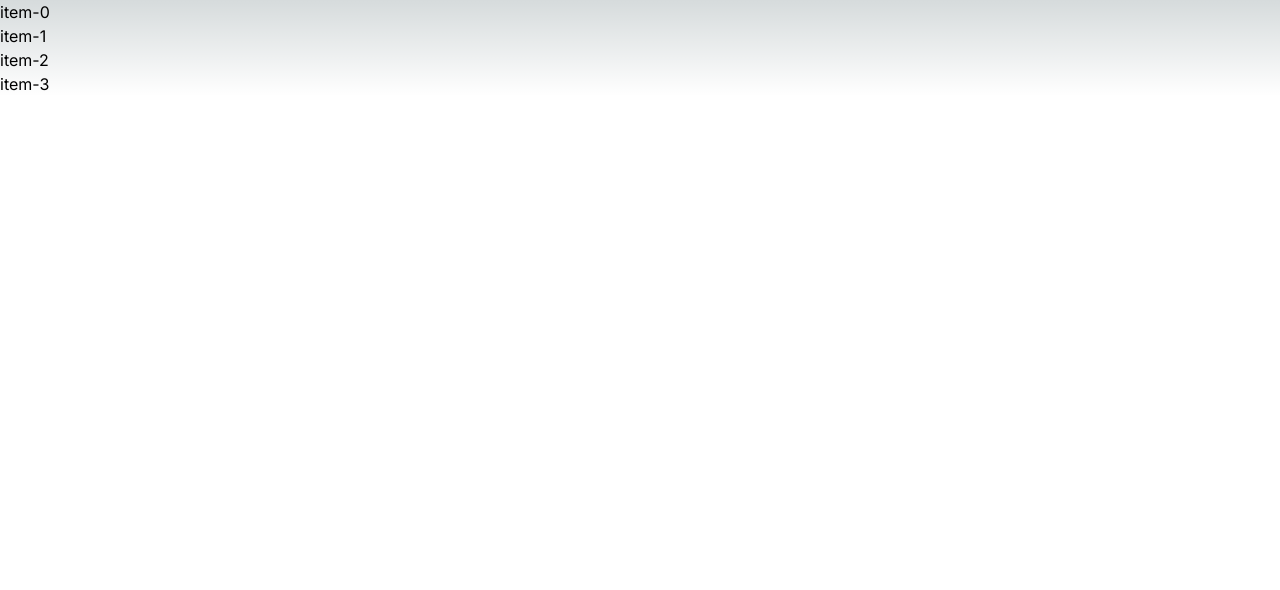
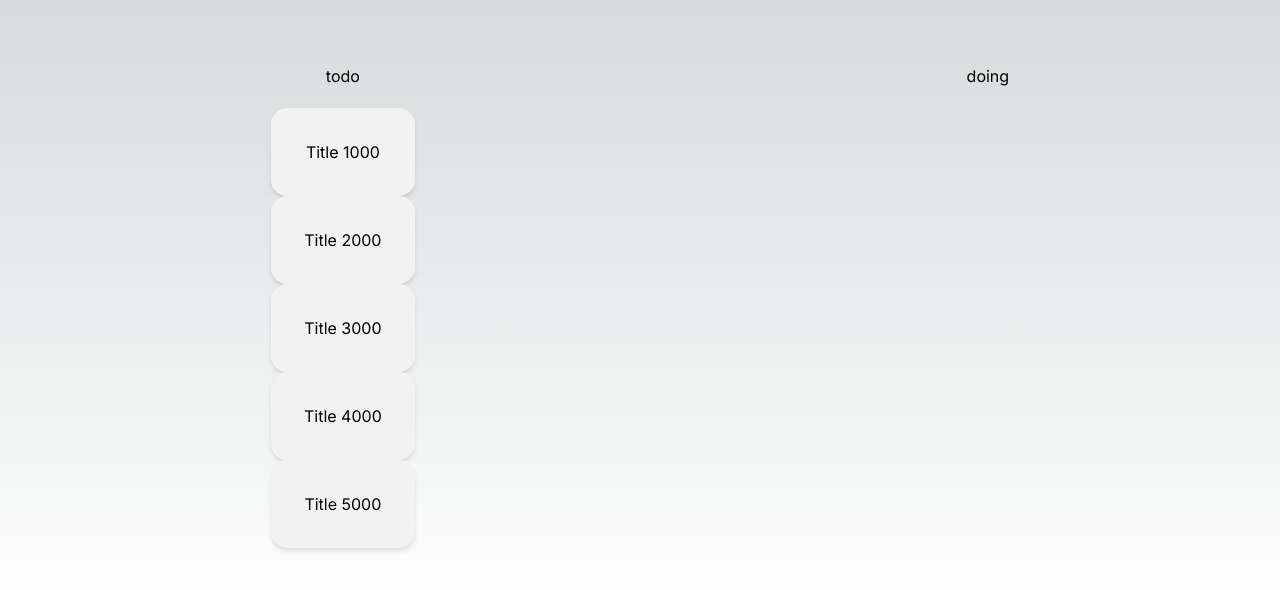
Before and after one commit to oluzr/kanban, a Next.js app: page / in a window 1280 px wide. Shown: the top 590 px of the page. Built offline with nearby package versions, Linux system fonts and the light colour scheme.

Commit message:
:construction: Feat : kanban 컴포넌트 재구조화
컴포넌트 수정

```diff
--- a/src/app/_component/Card.tsx
+++ b/src/app/_component/Card.tsx
@@ -1,11 +1,11 @@
 "use client";
+import { TodoItem } from "@/types/types";
 import React from "react";
-import { DragDropContext, Draggable, Droppable, DropResult } from 'react-beautiful-dnd';
-const Card = () => {
 
+const Card = ({ item }: { item: TodoItem }) => {
   return (
-    <div  className="text-center shadow-md w-36 card bg-base-200">
-      <div className="card-body">아이템</div>
+    <div className="text-center shadow-md w-36 card bg-base-200">
+      <div className="card-body">{item.title}</div>
     </div>
   );
 };
--- a/src/app/_component/KanbanList.tsx
+++ b/src/app/_component/KanbanList.tsx
@@ -1,6 +1,5 @@
 "use client";
 import React, { useEffect, useState } from "react";
-
 import Card from "./Card";
 import styled from "styled-components";
 import {
@@ -9,13 +8,14 @@ import {
   Droppable,
   DropResult,
 } from "react-beautiful-dnd";
+import { TodoList, TodoStatus } from "@/types/types";
 
-export const KanbanListWrap = () => {
+interface Prop {
+  item: TodoList;
+  setKanban: React.Dispatch<React.SetStateAction<TodoList>>;
+}
+export const KanbanList = ({ item, setKanban }: Prop) => {
   const [enabled, setEnabled] = useState(false);
-  const items = [...Array(4)].map((_, i) => ({
-    id: `${i}${i}${i}`,
-    content: `item-${i}`,
-  }));
 
   // --- Draggable이 Droppable로 드래그 되었을 때 실행되는 이벤트
   const onDragEnd = ({ source, destination }: DropResult) => {
@@ -24,7 +24,6 @@ export const KanbanListWrap = () => {
   };
   useEffect(() => {
     const animation = requestAnimationFrame(() => setEnabled(true));
-
     return () => {
       cancelAnimationFrame(animation);
       setEnabled(false);
@@ -35,36 +34,39 @@ export const KanbanListWrap = () => {
   }
   return (
     <DragDropContext onDragEnd={onDragEnd}>
-      <Droppable droppableId="droppable">
+      <ListWrap>
+        {Object.keys(item).map((todoStatus) => (
+          <Droppable key={todoStatus} droppableId={todoStatus}>
             {(provided) => (
-          <div ref={provided.innerRef} {...provided.droppableProps}>
-            {items.map((item, index) => (
-              <Draggable key={item.id} draggableId={item.id} index={index}>
+              <List ref={provided.innerRef} {...provided.droppableProps}>
+                <h3>{todoStatus}</h3>
+                <ul>
+                  {item[todoStatus as TodoStatus].map((item, index) => (
+                    <Draggable
+                      key={item.id}
+                      draggableId={item.id}
+                      index={index}
+                    >
                       {(provided) => (
                         <div
+                          className="text-center shadow-md w-36 card bg-base-200"
                           ref={provided.innerRef}
                           {...provided.draggableProps}
                           {...provided.dragHandleProps}
                         >
-                    {item.content}
+                          <div className="card-body">{item.title}</div>
                         </div>
                       )}
                     </Draggable>
                   ))}
+                </ul>
                 {provided.placeholder}
-          </div>
+              </List>
             )}
           </Droppable>
+        ))}
+      </ListWrap>
     </DragDropContext>
-  );
-};
-
-const KanbanList = ({ title }: { title: string }) => {
-  return (
-    <List>
-      <h3 className="text-2xl">{title}</h3>
-      <ul></ul>
-    </List>
   );
 };
 const ListWrap = styled.div`
@@ -72,7 +74,7 @@ const ListWrap = styled.div`
   gap: 10px;
   padding: 5% 0;
   justify-content: space-around;
-  align-items: center;
+  align-items: baseline;
 `;
 const List = styled.div`
   display: flex;
@@ -84,5 +86,6 @@ const List = styled.div`
   }
   ul {
     display: flex;
+    flex-direction: column;
   }
 `;
--- /dev/null
+++ b/src/app/_component/Wrap.tsx
@@ -0,0 +1,18 @@
+"use client";
+import { TodoList } from "@/types/types";
+import React, { useState } from "react";
+import { KanbanList } from "./KanbanList";
+
+const Wrap = () => {
+  const [kanban, setKanban] = useState<TodoList>({
+    todo: [...Array(5)].map((_, i) => ({
+      id: `${i}${i}${i}`,
+      title: `Title ${i + 1}000`,
+      status: "todo",
+    })),
+    doing: [],
+  });
+  return <KanbanList item={kanban} setKanban={setKanban}></KanbanList>;
+};
+
+export default Wrap;
--- a/src/app/page.tsx
+++ b/src/app/page.tsx
@@ -1,11 +1,10 @@
-// import ApexChart from "react-apexcharts";
+import Wrap from "./_component/Wrap";
 
-import { KanbanListWrap } from "./_component/KanbanList";
 
 export default function Home() {
   return (
     <>
-      <KanbanListWrap />
+      <Wrap />
     </>
   );
 }
--- /dev/null
+++ b/src/types/types.ts
@@ -0,0 +1,11 @@
+export type TodoStatus = "todo" | "doing" | "done";
+
+export interface TodoItem {
+  id: string;
+  title: string;
+  status: TodoStatus;
+}
+
+export type TodoList = {
+  [key in TodoStatus]?: TodoItem[];
+};
```
Lines whose indentation alone changed are shown as unchanged.
